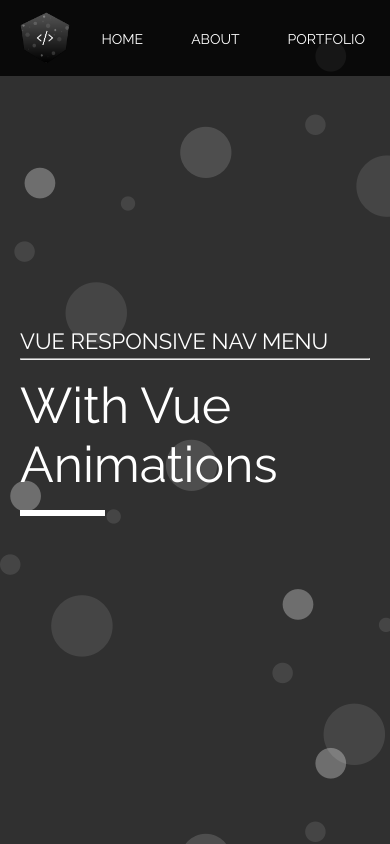
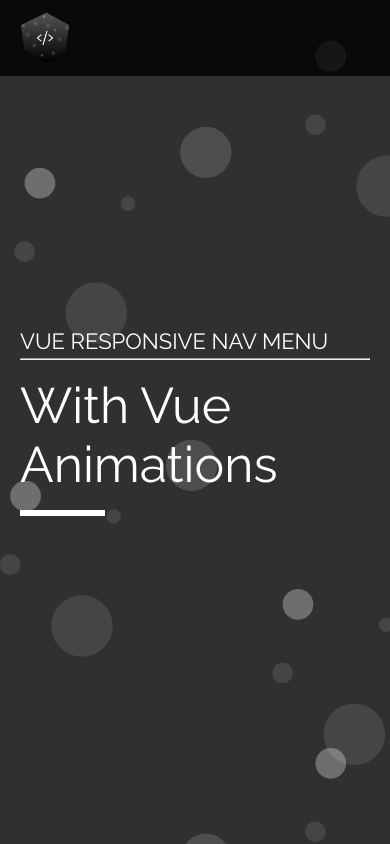
Before and after one commit to rafaelpianaro/responsive-nav-vue3, a Vue app: page / in a window 390 px wide. Built offline with nearby package versions, Linux system fonts and the light colour scheme.

Commit message:
toggleMobileNav

```diff
--- a/src/components/Navigation.vue
+++ b/src/components/Navigation.vue
@@ -36,9 +36,24 @@ export default {
       windowWidth: null,
     }
   },
+  created() {
+    window.addEventListener('resize', this.checkScreen)
+    this.checkScreen()
+  },
   methods: {
     toggleMobileNav() {
       this.mobileNav = !this.mobileNav
+    },
+
+    checkScreen() {
+      this.windowWidth = window.innerWidth
+      if (this.windowWidth <= 750) {
+        this.mobile = true
+        return
+      }
+      this.mobile = false
+      this.mobileNav = false
+      return
     }
   }
 }
```
